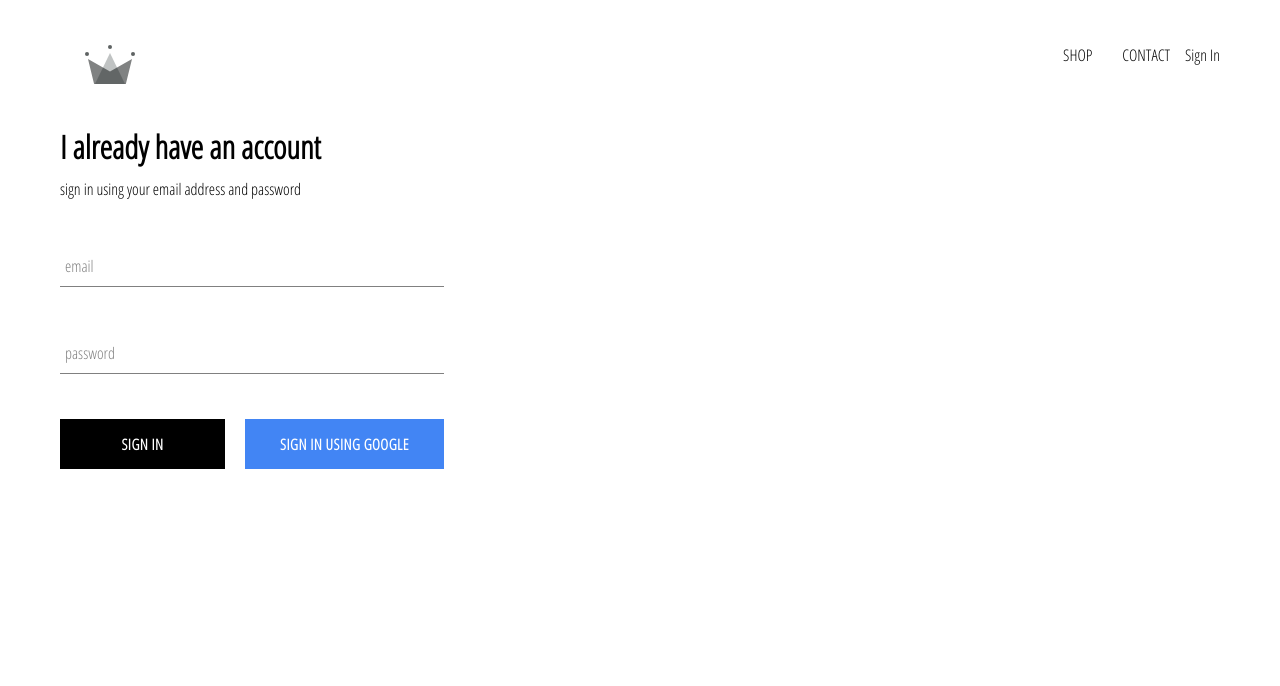
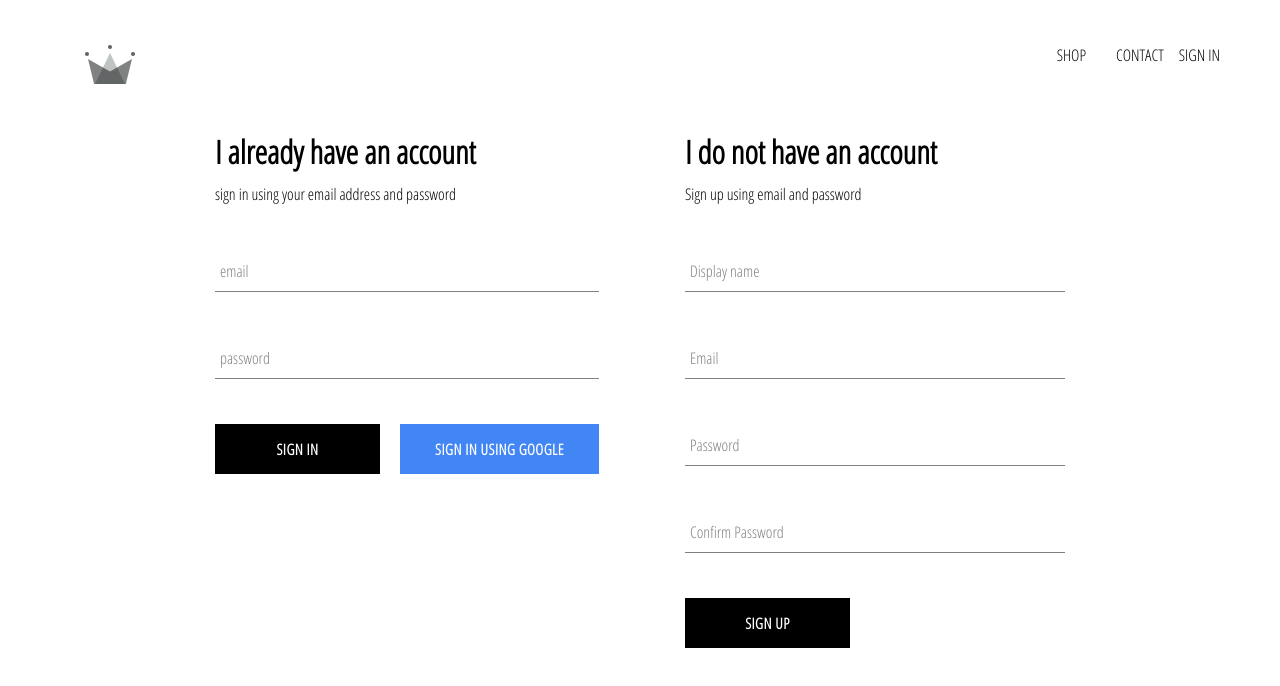
Before and after one commit to gur22-09/crownFashion, a React (Create React App) app: page /signin in a window 1280 px wide. Shown: the top 686 px of the page. Built offline with nearby package versions, Linux system fonts and the light colour scheme; no server answers.

Commit message:
implemented firebase utils and now storing user database in firestore, enabled email/password sign-in

```diff
--- a/src/App.js
+++ b/src/App.js
@@ -5,7 +5,7 @@
 import Shop from './pages/ShopPage/shop.component';
 import Header from './components/Header/header.component';
 import SignInAndSignUp from './pages/sign-in-and-sign-up/sign-in-and-sign-up.component';
-import{auth} from './firebase/firebase.utils';
+import{auth,createUserProfileDocument} from './firebase/firebase.utils';
 class App extends Component{
   constructor(props){
     super(props);
@@ -17,9 +17,30 @@
   unsubscribeAuth = null;
 
   componentDidMount(){
-   this.unsubscribeAuth = auth.onAuthStateChanged(user=>{
-      this.setState({currentUser:user});
-      console.log(user);
+   this.unsubscribeAuth = auth.onAuthStateChanged(async userAuth=>{ //this can be null or the obj.
+
+    if(userAuth){
+
+      const userRef = await createUserProfileDocument(userAuth);//geeting userRef obj.
+
+       userRef.onSnapshot(snapshot=>{
+        this.setState({currentUser:{
+          id:snapshot.id,
+          ...snapshot.data()
+        }},()=>{
+          console.log(this.state);
+        });
+      });
+
+    }else{
+      this.setState({
+        currentUser:userAuth
+      })
+    }
+
+
+
+
     })
   }
 
--- a/src/components/Header/header.component.jsx
+++ b/src/components/Header/header.component.jsx
@@ -22,7 +22,7 @@
              currentUser?
              <div className='option'  onClick={()=>auth.signOut()}>SIGN OUT</div>
              :
-             <Link to='/signin'>Sign In</Link>
+             <Link to='/signin'>SIGN IN</Link>
          }
          </div>
     </div>
--- /dev/null
+++ b/src/components/sign-up/sign-up.component.jsx
@@ -0,0 +1,112 @@
+import React from 'react';
+import FormInput from '../form-input/form-input.component';
+import CustomButton from '../custom-button/custom-button.component';
+import {auth,createUserProfileDocument} from '../../firebase/firebase.utils';
+import './sign-up.styles.scss';
+
+
+
+
+class SignUp extends React.Component{
+    constructor(){
+        super();
+
+        this.state={
+            displayName:'',
+            email:'',
+            password:'',
+            confirmPassword:''
+        }
+    }
+
+
+
+    handleSubmit = async (event)=>{
+
+        event.preventDefault();
+        const {displayName,email,password,confirmPassword} = this.state;
+        if(password !== confirmPassword){
+            alert("password and confirm password donot match");
+            return;
+        }
+
+        try{
+           //authenticating the new user
+           const {user} = await auth.createUserWithEmailAndPassword(email,password);
+
+           await createUserProfileDocument(user,{displayName});
+
+           this.setState({
+            displayName:'',
+            email:'',
+            password:'',
+            confirmPassword:''
+           });
+
+        }catch(error){
+          console.error(error);
+
+        }
+    }
+
+    handleChange = (event)=>{
+        const {name,value} = event.target;
+
+        this.setState({[name]:value});
+    }
+
+
+    render(){
+
+        const {displayName,email,password,confirmPassword} = this.state;
+
+        return(
+            <div className='sign-up'>
+            <h1 className='title'>I do not have an account</h1>
+            <span>Sign up using email and password</span>
+            <form className='sign-up-form' onSubmit={this.handleSubmit}>
+                <FormInput
+                  type='text'
+                  name='displayName'
+                  value={displayName}
+                  onChange={this.handleChange}
+                  label='Display name'
+                  required
+                 />
+
+                  <FormInput
+                  type='email'
+                  name='email'
+                  value={email}
+                  onChange={this.handleChange}
+                  label='Email'
+                  required
+                 />
+
+                  <FormInput
+                  type='password'
+                  name='password'
+                  value={password}
+                  onChange={this.handleChange}
+                  label='Password'
+                  required
+                 />
+
+                  <FormInput
+                  type='password'
+                  name='confirmPassword'
+                  value={confirmPassword}
+                  onChange={this.handleChange}
+                  label='Confirm Password'
+                  required
+                 />
+                 <CustomButton type='submit'>SIGN UP</CustomButton>
+            </form>
+
+            </div>
+        )
+    }
+}
+
+
+export default SignUp;
--- /dev/null
+++ b/src/components/sign-up/sign-up.styles.scss
@@ -0,0 +1,9 @@
+.sign-up{
+    display: flex;
+    flex-direction: column;
+    width: 380px;
+
+    .title{
+        margin: 10px 0;
+    }
+}
--- a/src/firebase/firebase.utils.js
+++ b/src/firebase/firebase.utils.js
@@ -21,6 +21,38 @@
 export const firestore = firebase.firestore();
 
 
+//fuctin for storing Auth.uid into our firestore
+export const createUserProfileDocument = async (userAuth,additonalData)=>{
+
+    if(!userAuth) return; //if we get null then we dont want anything
+
+    const userRef = firestore.doc(`users/${userAuth.uid}`);//our user doc object for reference
+
+    const snapShot = await userRef.get();//snapShop is just crud methods on document ref object
+
+    //setting up the user details if user is not already created using the snapShot
+    if(!snapShot.exists){
+        const {displayName,email} = userAuth;
+        const createdAt = new Date();
+     try{
+          await userRef.set({
+            displayName,
+            email,
+            createdAt,
+            ...additonalData
+        });
+
+     }catch(error){
+         console.log(`there was some error`,error.message);
+     }
+
+    }
+
+    return userRef;
+
+}
+
+
 const provider = new firebase.auth.GoogleAuthProvider(); //creating an instance of googleprovider object
 
 provider.setCustomParameters({'promt':'select_account'});//using google auth provider
--- a/src/pages/sign-in-and-sign-up/sign-in-and-sign-up.component.jsx
+++ b/src/pages/sign-in-and-sign-up/sign-in-and-sign-up.component.jsx
@@ -1,11 +1,13 @@
 import React from 'react';
 import './sign-in-and-sign-up.styles.scss';
 import SignIn from '../../components/sign-in/sign-in.component';
+import SignUp from '../../components/sign-up/sign-up.component';
 
 
 const SignInAndSignUp =()=>(
-    <div>
+    <div className='sign-in-and-sign-up'>
        <SignIn />
+       <SignUp />
     </div>
 )
 
--- a/src/pages/sign-in-and-sign-up/sign-in-and-sign-up.styles.scss
+++ b/src/pages/sign-in-and-sign-up/sign-in-and-sign-up.styles.scss
@@ -0,0 +1,7 @@
+.sign-in-and-sign-up{
+    display: flex;
+    flex-direction: row;
+    justify-content: space-between;
+    width: 850px;
+    margin: 30px auto;
+}
```
